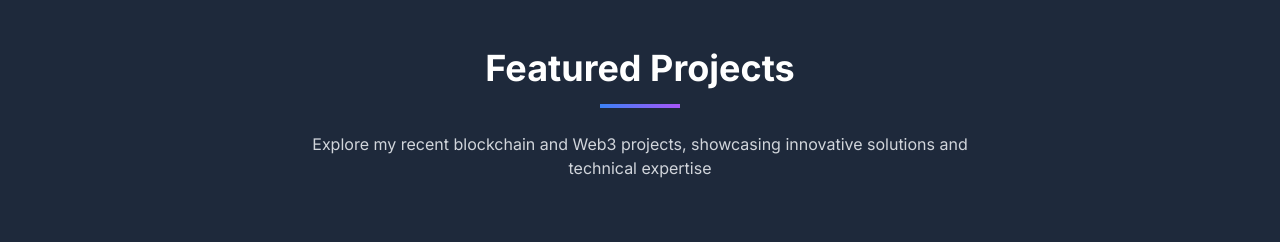
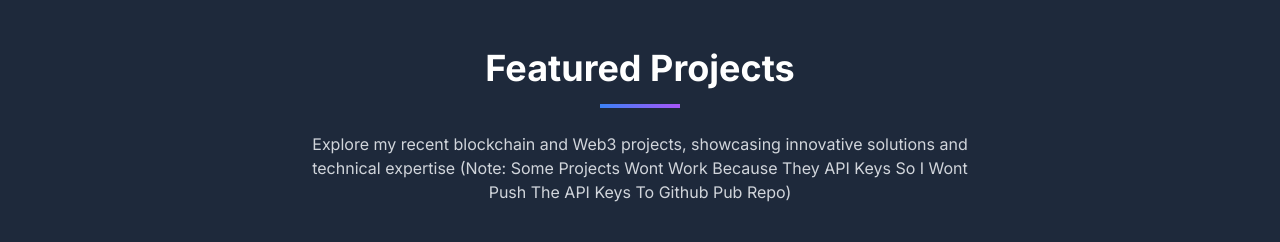
Before and after one commit to zk-web3/ZK-WEB3-Portfolio, a React (Vite) app: page / in a window 1280 px wide. Shown: the part 1620-1862 px from the top of the page. Built offline with nearby package versions, Linux system fonts and the light colour scheme; grey boxes are pictures that could not be loaded.

Commit message:
Update Projects.tsx

```diff
--- a/src/components/Projects.tsx
+++ b/src/components/Projects.tsx
@@ -163,7 +163,7 @@ const Projects: React.FC = () => {
           <h2 className="text-3xl md:text-4xl font-bold text-white mb-4">Featured Projects</h2>
           <div className="w-20 h-1 bg-gradient-to-r from-blue-500 to-purple-500 mx-auto mb-6"></div>
           <p className="text-gray-300 max-w-2xl mx-auto">
-            Explore my recent blockchain and Web3 projects, showcasing innovative solutions and technical expertise
+            Explore my recent blockchain and Web3 projects, showcasing innovative solutions and technical expertise (Note: Some Projects Wont Work Because They API Keys So I Wont Push The API Keys To Github Pub Repo)
           </p>
         </div>
 
```
